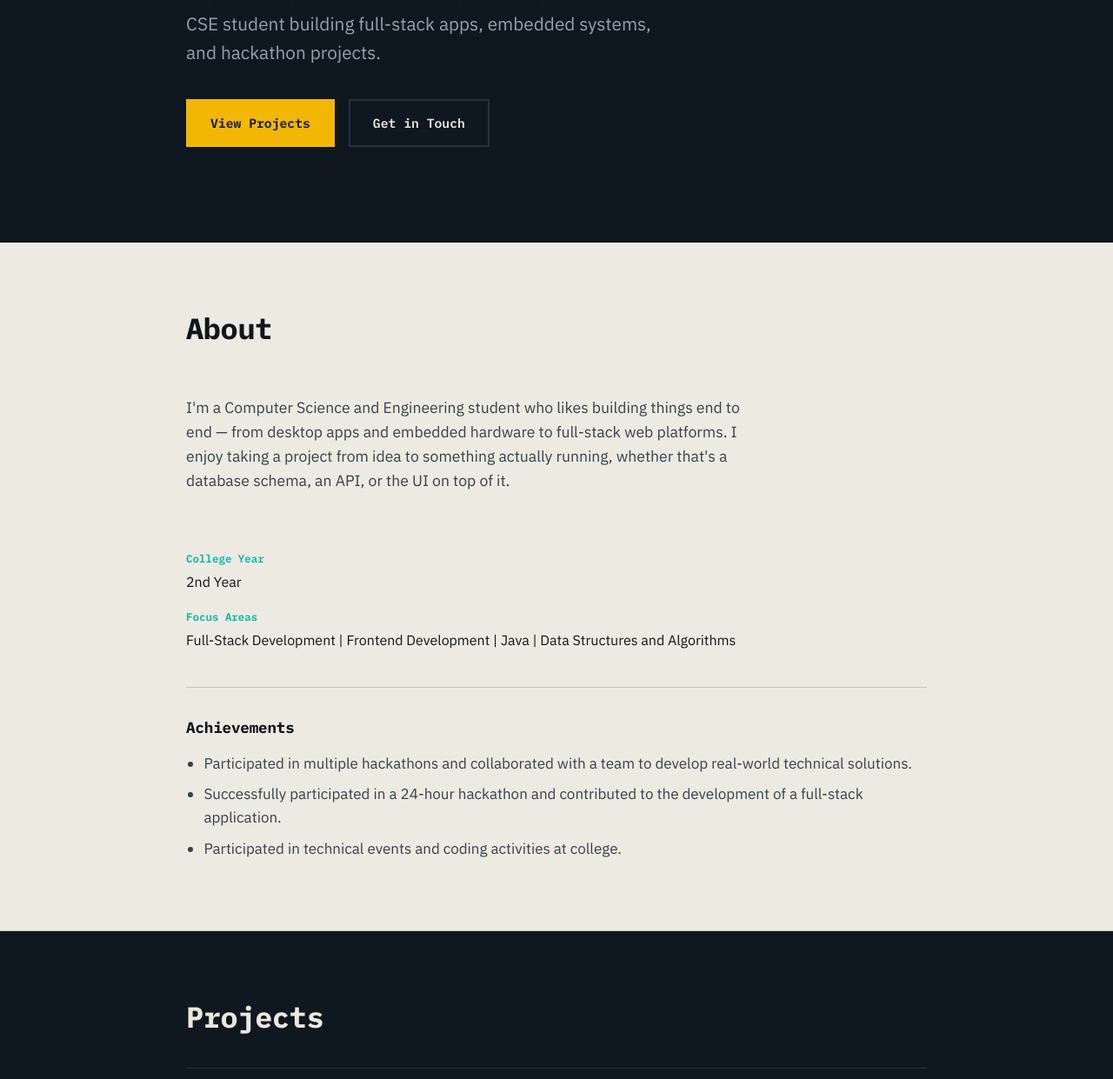
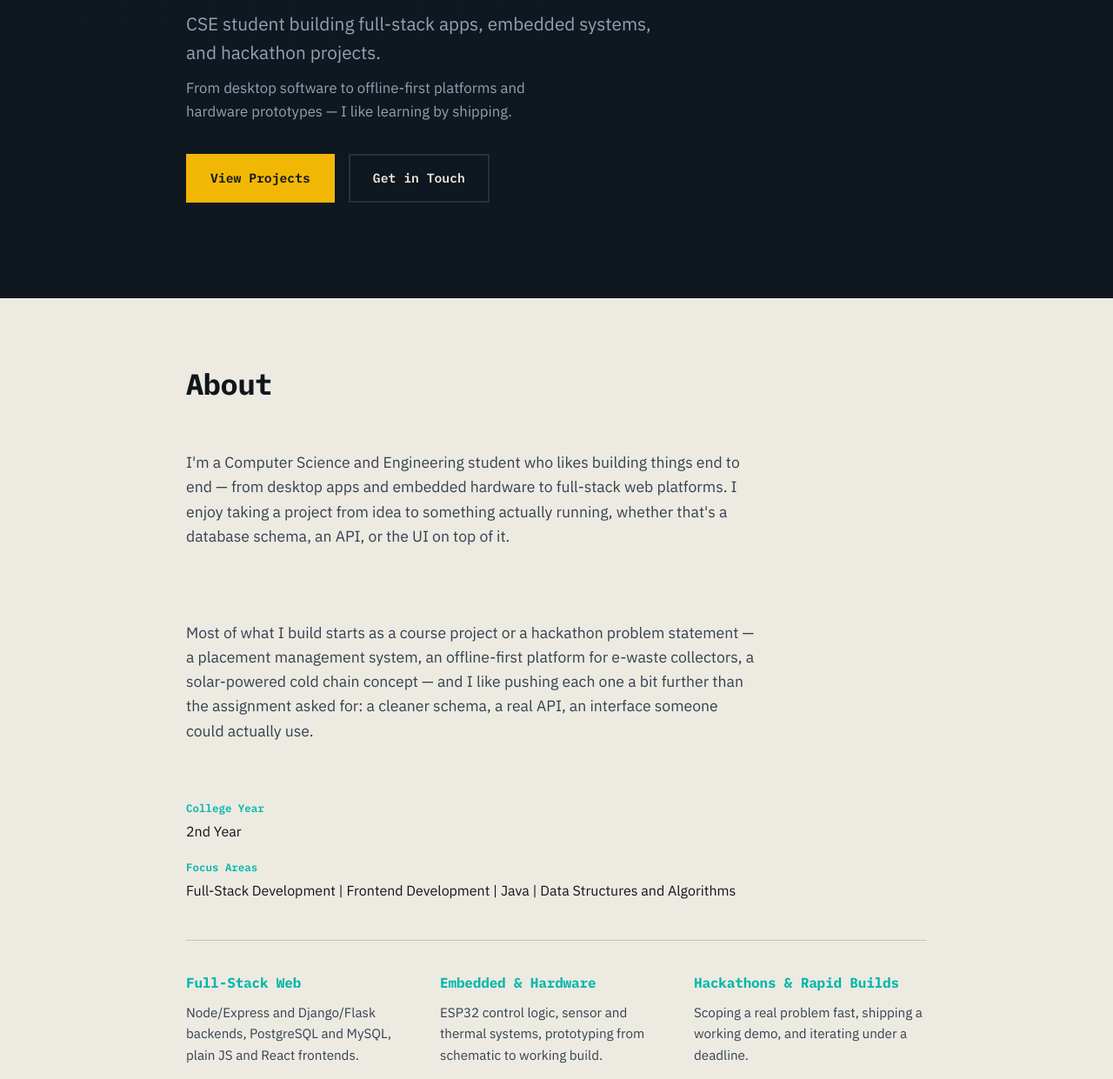
Before and after one commit to vijaiathithyaa16/portfolio, a plain HTML site: page frontend/index.html in a window 1280 px wide. Shown: the part 376-1617 px from the top of the page at 87% size. Drawn offline with Linux system fonts and the light colour scheme; no server answers.

Commit message:
Expand hero, about, and skills copy

```diff
--- a/frontend/css/style.css
+++ b/frontend/css/style.css
@@ -116,7 +116,13 @@ h1, h2, h3 {
   max-width: 46ch;
   font-size: 1.3rem;
   color: var(--dark-text-soft);
-  margin: 0 0 36px;
+  margin: 0 0 10px;
+}
+.hero .tagline-sub {
+  font-size: 1.05rem;
+  color: var(--dark-text-soft);
+  opacity: 0.85;
+  margin-bottom: 36px;
 }
 .hero-actions {
   display: flex;
@@ -190,6 +196,12 @@ h1, h2, h3 {
   gap: 48px;
   align-items: flex-start;
 }
+.about-copy {
+  flex: 1 1 420px;
+  min-width: 280px;
+}
+.about-copy .lede { margin-bottom: 16px; }
+.about-copy .lede:last-child { margin-bottom: 0; }
 .about-facts {
   display: flex;
   flex-direction: column;
@@ -209,7 +221,24 @@ h1, h2, h3 {
   font-size: 1rem;
   color: var(--ink);
 }
-
+.work-with {
+  display: grid;
+  grid-template-columns: repeat(auto-fit, minmax(220px, 1fr));
+  gap: 24px;
+  margin-top: 44px;
+  padding-top: 36px;
+  border-top: 1px solid var(--line);
+}
+.work-with-item h3 {
+  font-size: 1rem;
+  color: var(--teal);
+  margin-bottom: 8px;
+}
+.work-with-item p {
+  margin: 0;
+  font-size: 0.95rem;
+  color: var(--ink-soft);
+}
 .achievements {
   margin-top: 40px;
   padding-top: 32px;
--- a/frontend/index.html
+++ b/frontend/index.html
@@ -1,16 +1,18 @@
 <!DOCTYPE html>
 <html lang="en">
+
 <head>
-<meta charset="UTF-8" />
-<meta name="viewport" content="width=device-width, initial-scale=1.0" />
-<title>Vijai Athithyaa S— Portfolio</title>
-<link rel="stylesheet" href="css/style.css" />
+  <meta charset="UTF-8" />
+  <meta name="viewport" content="width=device-width, initial-scale=1.0" />
+  <title>Vijai Athithyaa S— Portfolio</title>
+  <link rel="stylesheet" href="css/style.css" />
 </head>
+
 <body>
 
   <header class="site-header">
     <div class="container header-inner">
-      <span class="logo">Vijai</span>
+      <span class="logo">Vijai Athithyaa S</span>
       <nav>
         <a href="#about">About</a>
         <a href="#projects">Projects</a>
@@ -25,7 +27,10 @@
     <div class="hero-grid" aria-hidden="true"></div>
     <div class="container hero-inner">
       <h1 class="reveal reveal-1">Hi, I'm <span class="accent-text">Vijai Athithyaa S</span>.</h1>
-      <p class="tagline reveal reveal-2">CSE student building full-stack apps, embedded systems, and hackathon projects.</p>
+      <p class="tagline reveal reveal-2">CSE student building full-stack apps, embedded systems, and hackathon projects.
+      </p>
+      <p class="tagline tagline-sub reveal reveal-2">From desktop software to offline-first platforms and hardware
+        prototypes — I like learning by shipping.</p>
       <div class="hero-actions reveal reveal-3">
         <a href="#projects" class="btn btn-solid">View Projects</a>
         <a href="#contact" class="btn btn-outline">Get in Touch</a>
@@ -43,6 +48,13 @@
           project from idea to something actually running, whether that's a database schema, an
           API, or the UI on top of it.
         </p>
+        <p class="lede">
+          Most of what I build starts as a course project or a hackathon problem statement —
+          a placement management system, an offline-first platform for e-waste collectors, a
+          solar-powered cold chain concept — and I like pushing each one a bit further than the
+          assignment asked for: a cleaner schema, a real API, an interface someone could
+          actually use.
+        </p>
         <dl class="about-facts">
           <div>
             <dt>College Year</dt>
@@ -55,11 +67,28 @@
         </dl>
       </div>
 
+      <div class="work-with">
+        <div class="work-with-item">
+          <h3>Full-Stack Web</h3>
+          <p>Node/Express and Django/Flask backends, PostgreSQL and MySQL, plain JS and React frontends.</p>
+        </div>
+        <div class="work-with-item">
+          <h3>Embedded &amp; Hardware</h3>
+          <p>ESP32 control logic, sensor and thermal systems, prototyping from schematic to working build.</p>
+        </div>
+        <div class="work-with-item">
+          <h3>Hackathons &amp; Rapid Builds</h3>
+          <p>Scoping a real problem fast, shipping a working demo, and iterating under a deadline.</p>
+        </div>
+      </div>
+
       <div class="achievements">
         <h3>Achievements</h3>
         <ul class="achievements-list">
-          <li>Participated in multiple hackathons and collaborated with a team to develop real-world technical solutions.</li>
-          <li>Successfully participated in a 24-hour hackathon and contributed to the development of a full-stack application.</li>
+          <li>Participated in multiple hackathons and collaborated with a team to develop real-world technical
+            solutions.</li>
+          <li>Successfully participated in a 24-hour hackathon and contributed to the development of a full-stack
+            application.</li>
           <li>Participated in technical events and coding activities at college.</li>
         </ul>
       </div>
@@ -69,6 +98,7 @@
   <section id="projects" class="section section-dark">
     <div class="container">
       <h2>Projects</h2>
+      <p class="lede lede-dark">A selection of course projects, hackathon builds, and concepts I've taken from idea to working prototype.</p>
       <div id="projects-grid" class="grid">
         <p class="loading">Loading projects…</p>
       </div>
@@ -78,6 +108,7 @@
   <section id="skills" class="section">
     <div class="container">
       <h2>Skills</h2>
+      <p class="lede">Languages, frameworks, and tools I've used across the projects above.</p>
       <div id="skills-list" class="skills-list">
         <p class="loading">Loading skills…</p>
       </div>
@@ -109,7 +140,8 @@
       <p class="lede lede-dark">Find me elsewhere online.</p>
       <ul id="social-links" class="social-links">
         <li><a href="https://github.com/vijaiathithyaa16" target="_blank" rel="noopener">GitHub</a></li>
-        <li><a href="https://www.linkedin.com/in/vijai-athithyaa-s-004482381/" target="_blank" rel="noopener">LinkedIn</a></li>
+        <li><a href="https://www.linkedin.com/in/vijai-athithyaa-s-004482381/" target="_blank"
+            rel="noopener">LinkedIn</a></li>
         <li><a href="mailto:vijaiathithyaa16@gmail.com">Email</a></li>
       </ul>
     </div>
@@ -120,7 +152,8 @@
       <p>&copy; <span id="year"></span> Vijai. Built with HTML, CSS, JS, Node/Express, PostgreSQL.</p>
       <ul class="footer-social">
         <li><a href="https://github.com/vijaiathithyaa16" target="_blank" rel="noopener">GitHub</a></li>
-        <li><a href="https://www.linkedin.com/in/vijai-athithyaa-s-004482381/" target="_blank" rel="noopener">LinkedIn</a></li>
+        <li><a href="https://www.linkedin.com/in/vijai-athithyaa-s-004482381/" target="_blank"
+            rel="noopener">LinkedIn</a></li>
         <li><a href="mailto:vijaiathithyaa16@gmail.com">Email</a></li>
       </ul>
     </div>
@@ -129,4 +162,5 @@
   <script src="js/config.js"></script>
   <script src="js/main.js"></script>
 </body>
+
 </html>
```
